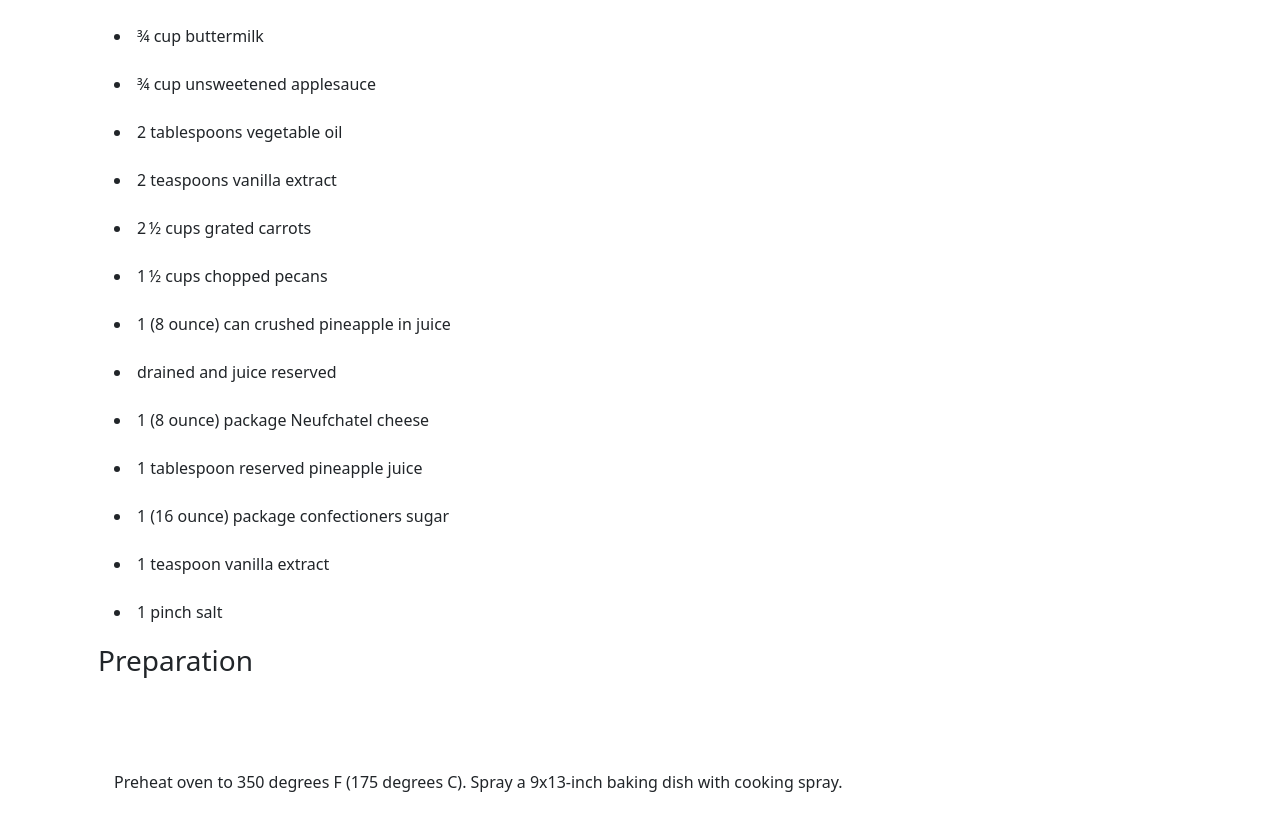
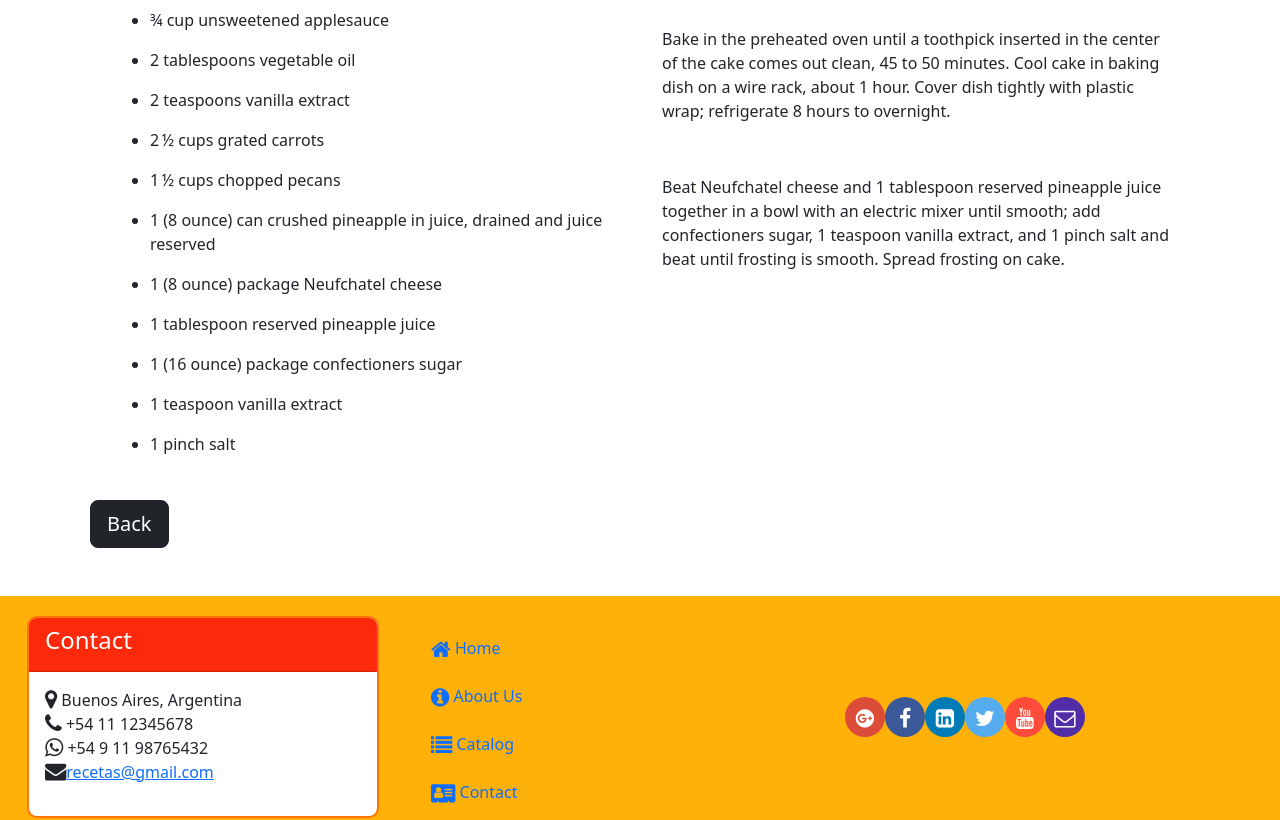
Before and after one commit to juanchoy30/recipes-angular, an Angular app: page /recipedetail/1 in a window 1280 px wide. Shown: the part 1538-2358 px from the top of the page. Built offline with nearby package versions, Linux system fonts and the light colour scheme.

Commit message:
ingredient preparation columns

```diff
--- a/src/app/app.module.ts
+++ b/src/app/app.module.ts
@@ -18,6 +18,7 @@ import { HeaderComponent } from './header/header.component';
 import { FooterComponent } from './footer/footer.component';
 import { AppRoutingModule } from './app-routing/app-routing.module';
 import { NavbarComponent } from './navbar/navbar.component';
+import { HighlightDirective } from './directives/highlight.directive';
 
 @NgModule({
   declarations: [
@@ -26,7 +27,8 @@ import { NavbarComponent } from './navbar/navbar.component';
     RecipedetailComponent,
     HeaderComponent,
     FooterComponent,
-    NavbarComponent
+    NavbarComponent,
+    HighlightDirective
   ],
   imports: [
     BrowserModule,
--- a/src/app/catalog/catalog.component.html
+++ b/src/app/catalog/catalog.component.html
@@ -8,9 +8,9 @@
       </div>
     </div>
 
-  <div fxFlex *ngIf="recipes">
+  <div fxFlex>
     <mat-grid-list cols="2" #grid rowHeight="300px" gutterSize="5px">
-      <mat-grid-tile *ngFor="let recipe of recipes" colspan="1" rowspan="1" [routerLink]="['/recipedetail', recipe.id]">
+      <mat-grid-tile *ngFor="let recipe of recipes" [routerLink]="['/recipedetail', recipe.id]" appHighlight>
         <img matListAvatar src={{recipe.image}} alt={{recipe.name}}>
         <mat-grid-tile-footer class="text">
           <h2 matLine> {{recipe.name}} </h2>
@@ -26,7 +26,4 @@
     </div>
     <h4>Loading . . . Please Wait</h4>
   </div>
-
-  <div fxFlex></div>
-
 </div>
--- /dev/null
+++ b/src/app/directives/highlight.directive.ts
@@ -0,0 +1,18 @@
+import { Directive, ElementRef, Renderer2, HostListener  } from '@angular/core';
+
+@Directive({
+  selector: '[appHighlight]'
+})
+export class HighlightDirective {
+
+  constructor(private el: ElementRef,
+    private renderer: Renderer2) { }
+
+  @HostListener('mouseenter') onMouseEnter() {
+    this.renderer.addClass(this.el.nativeElement, 'highlight');
+  }
+
+  @HostListener('mouseleave') onMouseLeave() {
+    this.renderer.removeClass(this.el.nativeElement, 'highlight');
+  }
+}
--- a/src/app/recipedetail/recipedetail.component.html
+++ b/src/app/recipedetail/recipedetail.component.html
@@ -16,19 +16,23 @@
       <img class="img-card" mat-card-image src={{recipe.image}} alt={{recipe.name}}>
       <mat-card-content>
         <p>{{recipe.description}}</p>
-        <mat-list>
-          <h3>Ingredients</h3>
-          <mat-list-item class="list" *ngFor="let ingredients of recipe.ingredients">
-            <li matLine> {{ingredients.ingredient}} </li>
-          </mat-list-item>
-        </mat-list>
-        <mat-list>
+        <div class="row">
+          <div class="col-12 col-md-6">
+            <h3>Ingredients</h3>
+            <ul>
+              <li *ngFor="let ingredients of recipe.ingredients">
+                <p> {{ingredients.ingredient}} </p>
+              </li>
+            </ul>
+          </div>
+        <div class="col-12 col-md-6">
           <h3>Preparation</h3>
-          <mat-list-item class="step" *ngFor="let preparation of recipe.preparation">
+          <div class="step" *ngFor="let preparation of recipe.preparation">
               <h4 matLine> <span class="badge badge-success">{{preparation.step}} </span></h4>
               <p matLine> {{preparation.content}} </p>
-          </mat-list-item>
-        </mat-list>
+          </div>
+        </div>
+        </div>
       </mat-card-content>
       <mat-card-actions>
         <button class="btn btn-dark btn-lg" (click)="goBack()">Back</button>
--- a/src/app/recipedetail/recipedetail.component.scss
+++ b/src/app/recipedetail/recipedetail.component.scss
@@ -3,9 +3,12 @@
     margin-bottom: 40px;
 }
 
+ul {
+    margin: 20px;
+}
+
 .step {
-    margin: 30px 0px;
-    padding: 20px 0px;
+    margin: 10px;
     h4 {
         font-weight: bold;
         font-size: 1.5em;
--- a/src/app/shared/recipes.ts
+++ b/src/app/shared/recipes.ts
@@ -64,8 +64,7 @@ export const RECIPES: Recipe[] = [
             {ingredient: '2 teaspoons vanilla extract'},
             {ingredient: '2 ½ cups grated carrots'},
             {ingredient: '1 ½ cups chopped pecans'},
-            {ingredient: '1 (8 ounce) can crushed pineapple in juice'},
-            {ingredient: 'drained and juice reserved'},
+            {ingredient: '1 (8 ounce) can crushed pineapple in juice, drained and juice reserved'},
             {ingredient: '1 (8 ounce) package Neufchatel cheese'},
             {ingredient: '1 tablespoon reserved pineapple juice'},
             {ingredient: '1 (16 ounce) package confectioners sugar'},
--- a/src/styles.scss
+++ b/src/styles.scss
@@ -18,3 +18,9 @@ body {
 a:hover {
   text-decoration: none;
 }
+
+.highlight {
+  border: 1px solid gray;
+  z-index: 1;
+  transform: scale(1.01);
+}
```
Also changed, not shown: 1 other file (tests, documents, lock files or other folders).
